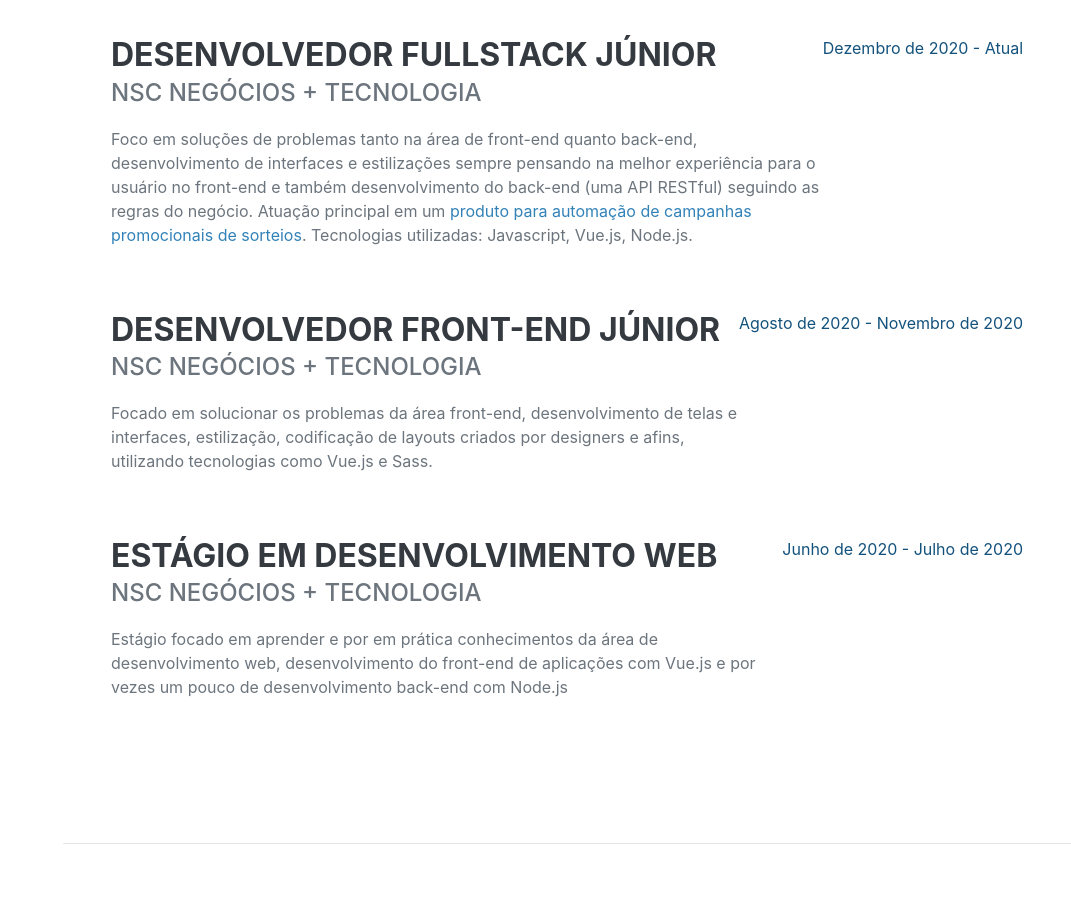
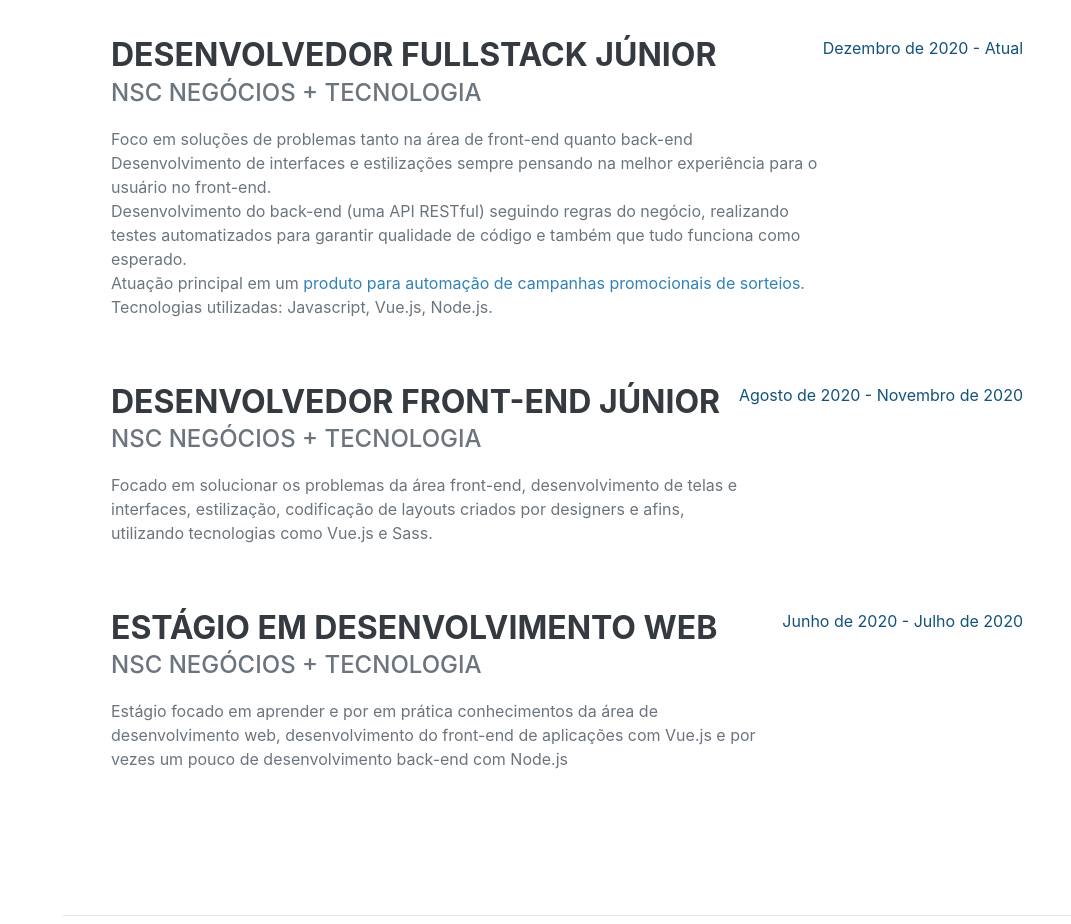
Before and after one commit to TiagoDiass/tiagodiass.github.io, a plain HTML site: page index.html in a window 1280 px wide. Shown: the part 960-1884 px from the top of the page, without its empty margins (209-1280 px from the left). Drawn offline with nearby package versions, Linux system fonts and the light colour scheme; a web font is replaced by a local one.

Commit message:
adicionado trecho que fala de testes automatizados e alguns brs na primeira xp tbm

```diff
--- a/index.html
+++ b/index.html
@@ -189,10 +189,11 @@
                                 NSC Negócios + Tecnologia
                             </div>
                             <p>
-                                Foco em soluções de problemas tanto na área de front-end quanto back-end,
-                                desenvolvimento de interfaces e estilizações sempre pensando na melhor
-                                experiência para o usuário no front-end e também desenvolvimento do back-end (uma API RESTful) seguindo as regras do negócio.
-                                Atuação principal em um <a href="https://qrsorteios.com.br" target="_blank">produto para automação de campanhas promocionais de sorteios</a>. Tecnologias utilizadas: Javascript, Vue.js, Node.js.
+                                Foco em soluções de problemas tanto na área de front-end quanto back-end <br>
+                                Desenvolvimento de interfaces e estilizações sempre pensando na melhor experiência para o usuário no front-end. <br>
+                                Desenvolvimento do back-end (uma API RESTful) seguindo regras do negócio, realizando testes automatizados para garantir qualidade de código e também que tudo funciona como esperado. <br>
+                                Atuação principal em um <a href="https://qrsorteios.com.br" target="_blank">produto para automação de campanhas promocionais de sorteios</a>. <br>
+                                Tecnologias utilizadas: Javascript, Vue.js, Node.js.
                             </p>
                         </div>
                         <div class="flex-shrink-0">
```
